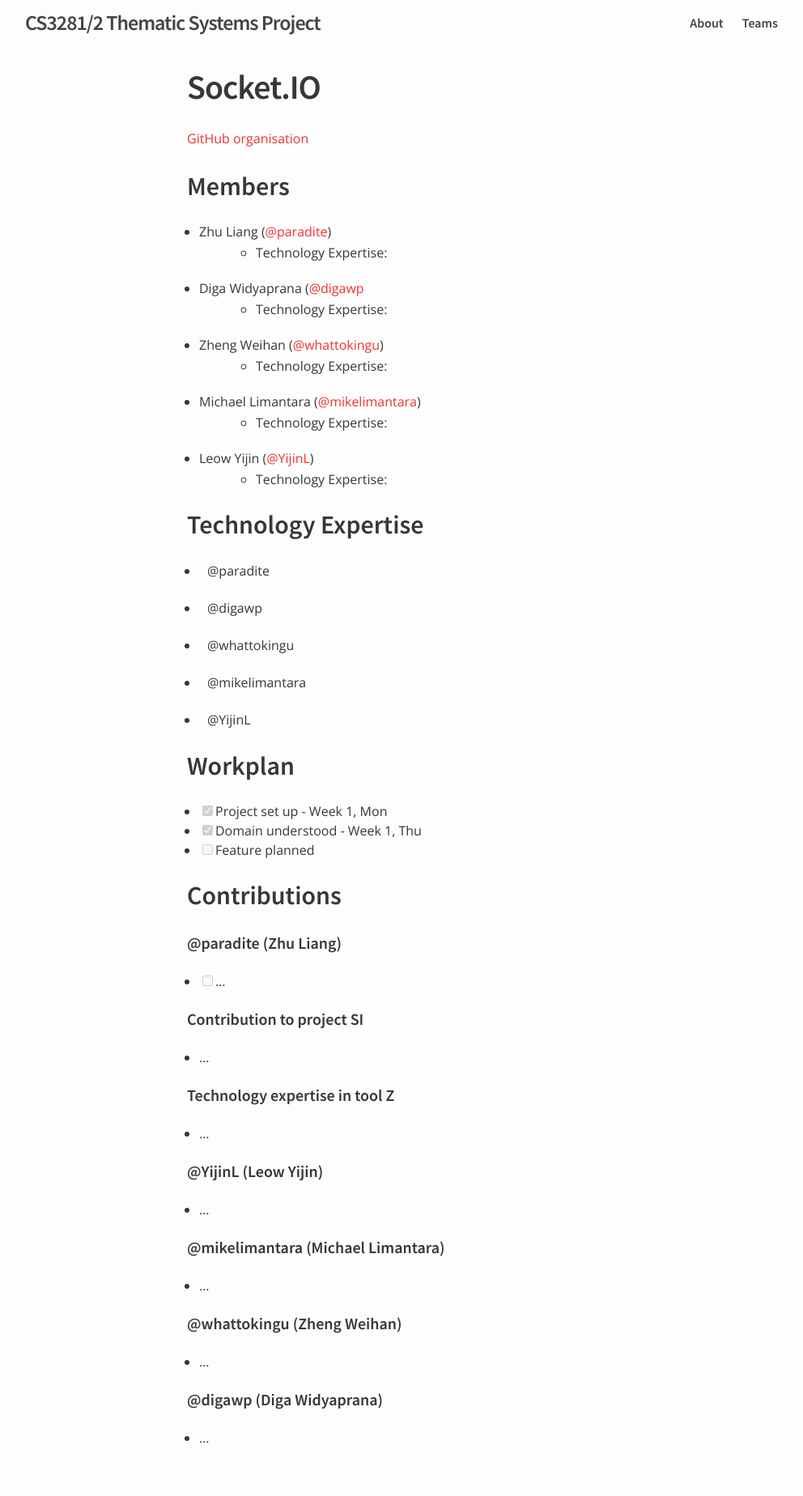
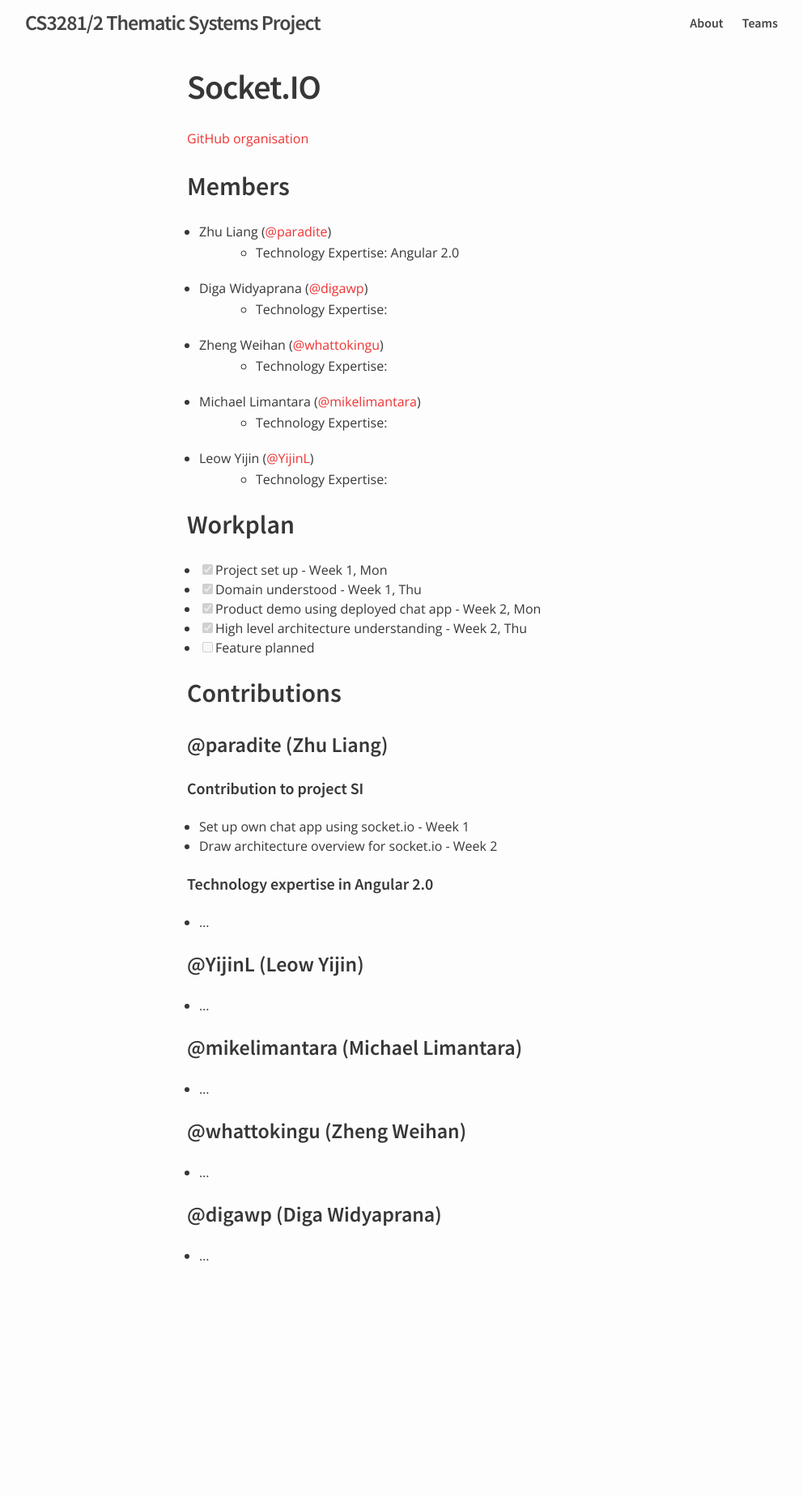
Before and after one commit to nus-oss/cs3281-AY1516S2-website, a Jekyll site: the page built from teams/socketio.md, in a window 1280 px wide. Shown: the whole page at 81% size, without its empty margins (139-1131 px from the left). Built offline with Jekyll 4.4.1, drawn with Linux system fonts in a browser that asks for light colours; after the commit the page ends 1623 px from its top, so only the background shows below that.

Commit message:
reformatted the layout, updated progress

```diff
--- a/teams/socketio.md
+++ b/teams/socketio.md
@@ -8,8 +8,8 @@
 
 ## Members
  - Zhu Liang ([@paradite](http://paradite.com))
-   - Technology Expertise:
- - Diga Widyaprana ([@digawp](http://digawp.blogspot.sg/)
+   - Technology Expertise: Angular 2.0
+ - Diga Widyaprana ([@digawp](http://digawp.blogspot.sg/))
    - Technology Expertise:
  - Zheng Weihan ([@whattokingu](http://medium.com/@whattokingu))
    - Technology Expertise:
@@ -18,43 +18,33 @@
  - Leow Yijin ([@YijinL](#))
    - Technology Expertise:
 
-## Technology Expertise
-
- - @paradite
-
- - @digawp
-
- - @whattokingu
-
- - @mikelimantara
-
- - @YijinL
-
 ## Workplan
 
 * [x] Project set up - Week 1, Mon
 * [x] Domain understood - Week 1, Thu
+* [x] Product demo using deployed chat app - Week 2, Mon
+* [x] High level architecture understanding - Week 2, Thu
 * [ ] Feature planned
 
 ## Contributions
 
-#### @paradite (Zhu Liang)
-* [ ] ...
+### @paradite (Zhu Liang)
 
-##### Contribution to project SI
+#### Contribution to project SI
+* Set up own chat app using socket.io - Week 1
+* Draw architecture overview for socket.io - Week 2
+
+#### Technology expertise in Angular 2.0
 * ...
 
-#### Technology expertise in tool Z
+### @YijinL (Leow Yijin)
 * ...
 
-#### @YijinL (Leow Yijin)
+### @mikelimantara (Michael Limantara)
 * ...
 
-#### @mikelimantara (Michael Limantara)
+### @whattokingu (Zheng Weihan)
 * ...
 
-#### @whattokingu (Zheng Weihan)
+### @digawp (Diga Widyaprana)
 * ...
-
-#### @digawp (Diga Widyaprana)
-* ...
```
